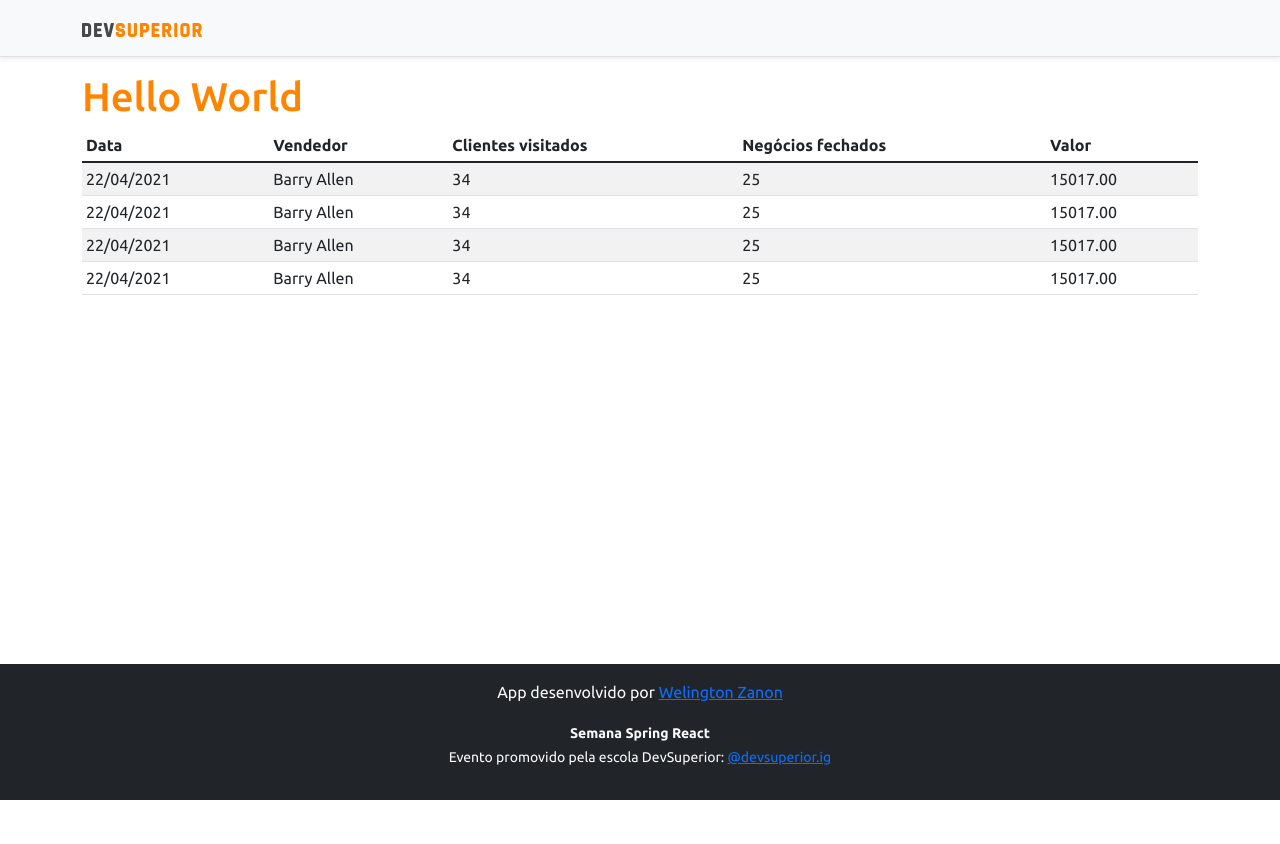
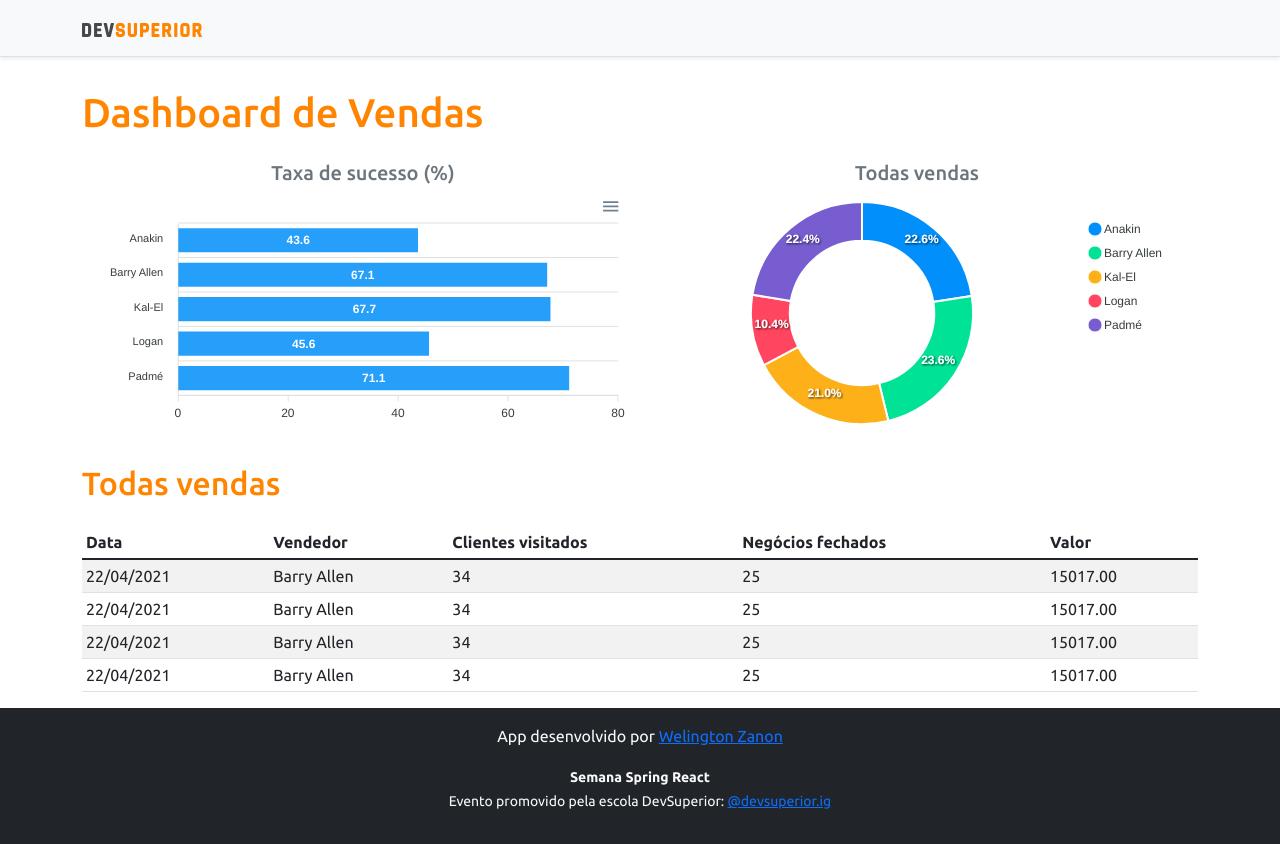
Before and after one commit to WelingtonZanon/projeto-sds4, a React (Create React App) app in the folder frontend/: page / in a window 1280 px wide. Before the commit the page ends 800 px from the top, so only its background shows below. Built offline with nearby package versions, Linux system fonts and the light colour scheme.

Commit message:
static charts

```diff
--- a/frontend/package.json
+++ b/frontend/package.json
@@ -11,8 +11,10 @@
     "@types/node": "^12.20.24",
     "@types/react": "^17.0.20",
     "@types/react-dom": "^17.0.9",
+    "apexcharts": "^3.28.1",
     "bootstrap": "^5.1.0",
     "react": "^17.0.2",
+    "react-apexcharts": "^1.3.9",
     "react-dom": "^17.0.2",
     "react-scripts": "4.0.3",
     "typescript": "^4.4.2",
--- a/frontend/src/App.tsx
+++ b/frontend/src/App.tsx
@@ -1,4 +1,6 @@
+import BarChart from "components/BarChart";
 import DataTable from "components/DataTable";
+import DonutChart from "components/DonutChart";
 import Footer from "components/Footer";
 import NavBar from "components/NavBar";
 
@@ -7,10 +9,23 @@
     <>
       <NavBar />
       <div className="container">
-        <h1 className="text-primary">Hello World</h1>
-        <DataTable/>
+        <h1 className="text-primary py-3">Dashboard de Vendas</h1>
+        <div className="row px-3">
+          <div className="col-sm-6">
+            <h5 className="text-center text-secondary">Taxa de sucesso (%)</h5>
+            <BarChart />
+          </div>
+          <div className="col-sm-6">
+            <h5 className="text-center text-secondary">Todas vendas</h5>
+            <DonutChart />
+          </div>
+        </div>
+        <div className="py-3">
+          <h2 className="text-primary">Todas vendas</h2>
+        </div>
+        <DataTable />
       </div>
-      <Footer/>
+      <Footer />
     </>
   );
 }
--- /dev/null
+++ b/frontend/src/components/BarChart/index.tsx
@@ -0,0 +1,36 @@
+import Chart from 'react-apexcharts';
+
+const BarChart = () => {
+    const options = {
+        plotOptions: {
+            bar: {
+                horizontal: true,
+            }
+        },
+    };
+
+    const mockData = {
+        labels: {
+            categories: ['Anakin', 'Barry Allen', 'Kal-El', 'Logan', 'Padmé']
+        },
+        series: [
+            {
+                name: "% Sucesso",
+                data: [43.6, 67.1, 67.7, 45.6, 71.1]
+            }
+        ]
+    };
+
+    return (
+        <Chart
+        /*três pontinhos para incorporar e reaproveitar o objeto acrescentando mais coisas.
+        mockData para exemplificar, mocando dados para teste temporarios */
+            options={{...options, xaxis: mockData.labels}}
+            series={mockData.series}
+            type="bar"
+            height="240"
+        />
+    );
+}
+
+export default BarChart;
--- /dev/null
+++ b/frontend/src/components/DonutChart/index.tsx
@@ -0,0 +1,28 @@
+import Chart from 'react-apexcharts';
+
+const DonatChart = () => {
+
+    const mockData = {
+        series: [477138, 499928, 444867, 220426, 473088],
+        labels: ['Anakin', 'Barry Allen', 'Kal-El', 'Logan', 'Padmé']
+    }
+
+    const options = {
+        legend: {
+            show: true
+        }
+    }
+
+    return (
+        <Chart
+            /*três pontinhos para incorporar e reaproveitar o objeto acrescentando mais coisas.
+            mockData para exemplificar, mocando dados para teste temporarios */
+            options={{ ...options, labels: mockData.labels }}
+            series={mockData.series}
+            type="donut"
+            height="240"
+        />
+    );
+}
+
+export default DonatChart;
```
Also changed, not shown: 1 other file (tests, documents, lock files or other folders).
